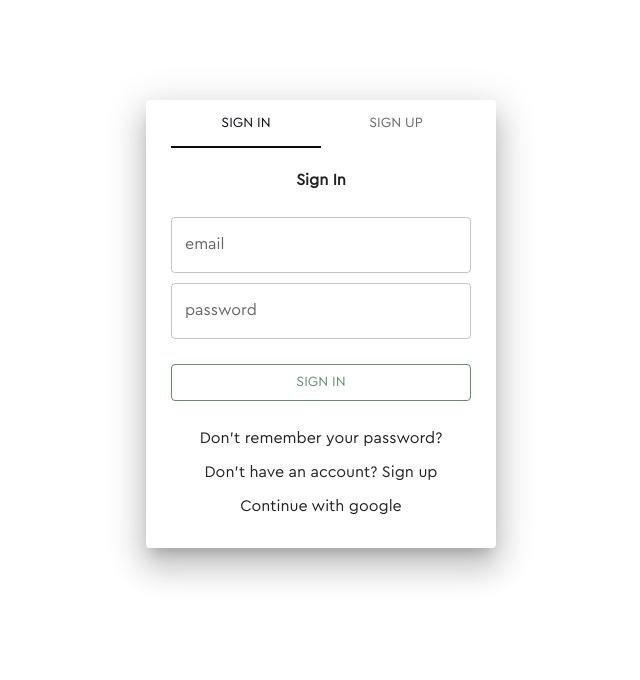
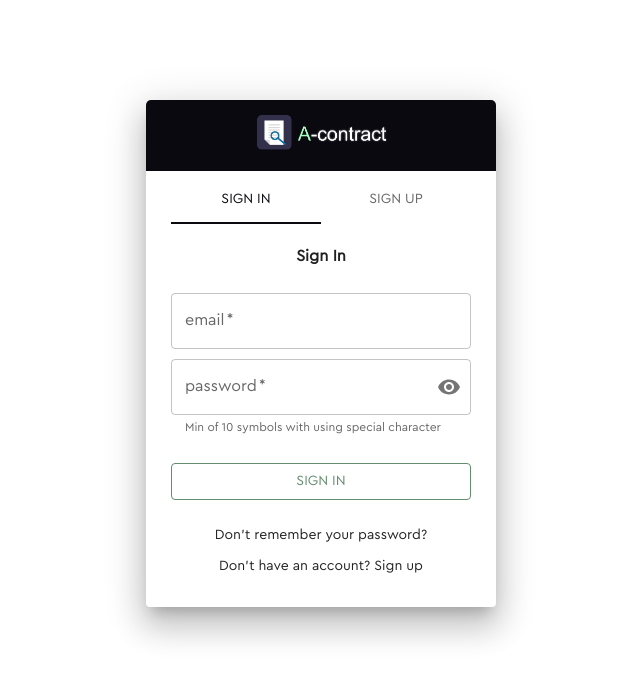
Before and after one commit to A-contract/a-contract-app, a Next.js app in the folder client/: page /auth in a window 1280 px wide. Shown: the top 680 px of the page, without its empty margins (319-959 px from the left). Built offline with nearby package versions, Linux system fonts and the light colour scheme.

Commit message:
create auth

```diff
--- a/client/src/components/auth/SignIn.tsx
+++ b/client/src/components/auth/SignIn.tsx
@@ -1,15 +1,24 @@
+import { useActions } from "@/hooks/useAction";
 import {
   Box,
   Button,
   Divider,
+  IconButton,
+  InputAdornment,
+  OutlinedInput,
   TextField,
   Typography,
   useTheme,
 } from "@mui/material";
 import Link from "next/link";
+import Visibility from "@mui/icons-material/Visibility";
+import VisibilityOff from "@mui/icons-material/VisibilityOff";
+import { useState } from "react";
 
 const SignIn = () => {
+  const [showPassword, setShowPassword] = useState(false);
   const theme = useTheme();
+  const { setActiveForm } = useActions();
 
   return (
     <>
@@ -18,6 +27,7 @@ const SignIn = () => {
       </Box>
       <Box sx={{ pb: "10px" }}>
         <TextField
+          required
           placeholder={"email"}
           label={"email"}
           sx={{ width: "300px" }}
@@ -25,10 +35,26 @@ const SignIn = () => {
       </Box>
       <Box sx={{ pb: "25px" }}>
         <TextField
+          required
+          helperText="Min of 10 symbols with using special character"
           placeholder={"password"}
           label={"password"}
-          type={"password"}
+          type={showPassword ? "text" : "password"}
           sx={{ width: "300px" }}
+          InputProps={{
+            endAdornment: (
+              <InputAdornment position="end">
+                <IconButton
+                  aria-label="toggle password visibility"
+                  onClick={() => setShowPassword((show) => !show)}
+                  onMouseDown={(e) => e.preventDefault()}
+                  edge="end"
+                >
+                  {showPassword ? <VisibilityOff /> : <Visibility />}
+                </IconButton>
+              </InputAdornment>
+            ),
+          }}
         />
       </Box>
       <Box component={Link} href="cabinet" sx={{ pb: "25px" }}>
@@ -46,20 +72,43 @@ const SignIn = () => {
         </Button>
       </Box>
       <Box sx={{ pb: "10px" }}>
-        <Typography sx={{ width: "300px", textAlign: "center" }}>
-          Don't remember your password?
-        </Typography>
+        <Link href={"#"}>
+          <Typography
+            sx={{
+              width: "300px",
+              textAlign: "center",
+              fontSize: "14px",
+              cursor: "pointer",
+              "&:hover": {
+                color: theme.palette.info.main,
+              },
+            }}
+          >
+            Don't remember your password?
+          </Typography>
+        </Link>
       </Box>
       <Box sx={{ pb: "10px" }}>
-        <Typography sx={{ width: "300px", textAlign: "center" }}>
+        <Typography
+          sx={{
+            width: "300px",
+            textAlign: "center",
+            fontSize: "14px",
+            cursor: "pointer",
+            "&:hover": {
+              color: theme.palette.info.main,
+            },
+          }}
+          onClick={() => setActiveForm(1)}
+        >
           Don't have an account? Sign up{" "}
         </Typography>
       </Box>
-      <Box sx={{ pb: "10px" }}>
+      {/* <Box sx={{ pb: "10px" }}>
         <Typography sx={{ width: "300px", textAlign: "center" }}>
           Continue with google{" "}
         </Typography>
-      </Box>
+      </Box> */}
     </>
   );
 };
--- a/client/src/components/auth/SignUp.tsx
+++ b/client/src/components/auth/SignUp.tsx
@@ -11,6 +11,8 @@ const SignUp = () => {
       </Box>
       <Box sx={{ pb: "10px" }}>
         <TextField
+          required
+          helperText="Incorrect entry."
           placeholder={"email"}
           label={"email"}
           sx={{ width: "300px" }}
@@ -18,13 +20,15 @@ const SignUp = () => {
       </Box>
       <Box sx={{ pb: "25px" }}>
         <TextField
+          required
+          helperText="Incorrect entry."
           placeholder={"password"}
           label={"password"}
           type={"password"}
           sx={{ width: "300px" }}
         />
       </Box>
-      <Box component={Link} href="cabinet" sx={{ pb: "25px" }}>
+      <Box component={Link} href="#" sx={{ pb: "25px" }}>
         <Button
           variant="outlined"
           sx={{
@@ -42,11 +46,11 @@ const SignUp = () => {
           By signing up, you agree to our terms of service and privacy policy
         </Typography>
       </Box>
-      <Box sx={{ pb: "10px" }}>
+      {/* <Box sx={{ pb: "10px" }}>
         <Typography sx={{ width: "300px", textAlign: "center" }}>
           Continue with google{" "}
         </Typography>
-      </Box>
+      </Box> */}
     </>
   );
 };
--- a/client/src/pages/auth.tsx
+++ b/client/src/pages/auth.tsx
@@ -6,10 +6,15 @@ import SignIn from "@/components/auth/SignIn";
 import SignUp from "@/components/auth/SignUp";
 import { useTypedSelector } from "@/hooks/useTypeSelector";
 import { useActions } from "@/hooks/useAction";
+import logo from "../../images/logo.png";
+import theme from "utils/theme";
+import Link from "next/link";
 
 const Auth = () => {
-  const activeFormId = useTypedSelector((state: any) => state.auth.activeFormId);
-  const { setActiveForm } = useActions();
+  const activeFormId = useTypedSelector(
+    (state: any) => state.auth.activeFormId
+  );
+  const { setActiveForm, setActiveTab } = useActions();
   const tabs = [<SignIn />, <SignUp />];
 
   return (
@@ -19,6 +24,7 @@ const Auth = () => {
         mt: "100px",
         width: "350px",
         maxWidth: "350px",
+        borderRadius: "5px",
       }}
     >
       <Paper
@@ -29,6 +35,33 @@ const Auth = () => {
           flexDirection: "column",
         }}
       >
+        <Box
+          component={Link}
+          href="/"
+          sx={{
+            bgcolor: theme.palette.primary.main,
+            width: "-webkit-fill-available",
+            display: "flex",
+            alignItems: "center",
+            flexDirection: "column",
+            borderRadius: "5px 5px 0 0",
+            mb: "5px",
+          }}
+        >
+          <Box>
+            <Box
+              component="img"
+              src={logo.src}
+              alt="logo"
+              sx={{
+                width: "160px",
+                borderRadius: "5px",
+                p: "10px",
+                mx: "auto",
+              }}
+            />
+          </Box>
+        </Box>
         <Box>
           <Tabs
             value={activeFormId}
--- a/client/src/pages/cabinet.tsx
+++ b/client/src/pages/cabinet.tsx
@@ -112,7 +112,6 @@ const Cabinet = () => {
             </ListItem>
           ))}
         </List>
-        <Divider />
         <List>
           <Box component={Link} href="auth">
             <ListItem disablePadding>
```
Also changed, not shown: client/src/components/home/header/Header.tsx (+23 -10 lines).
